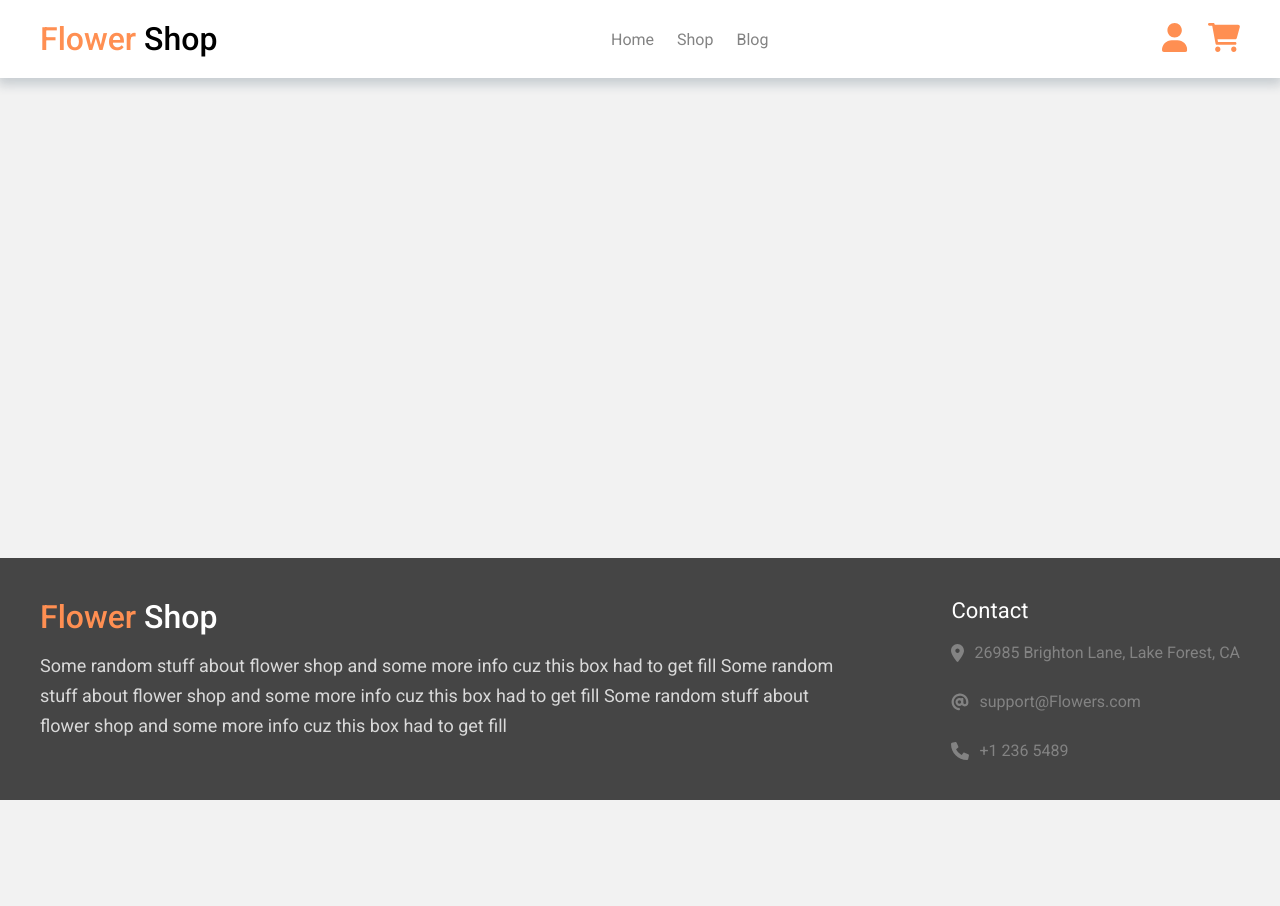
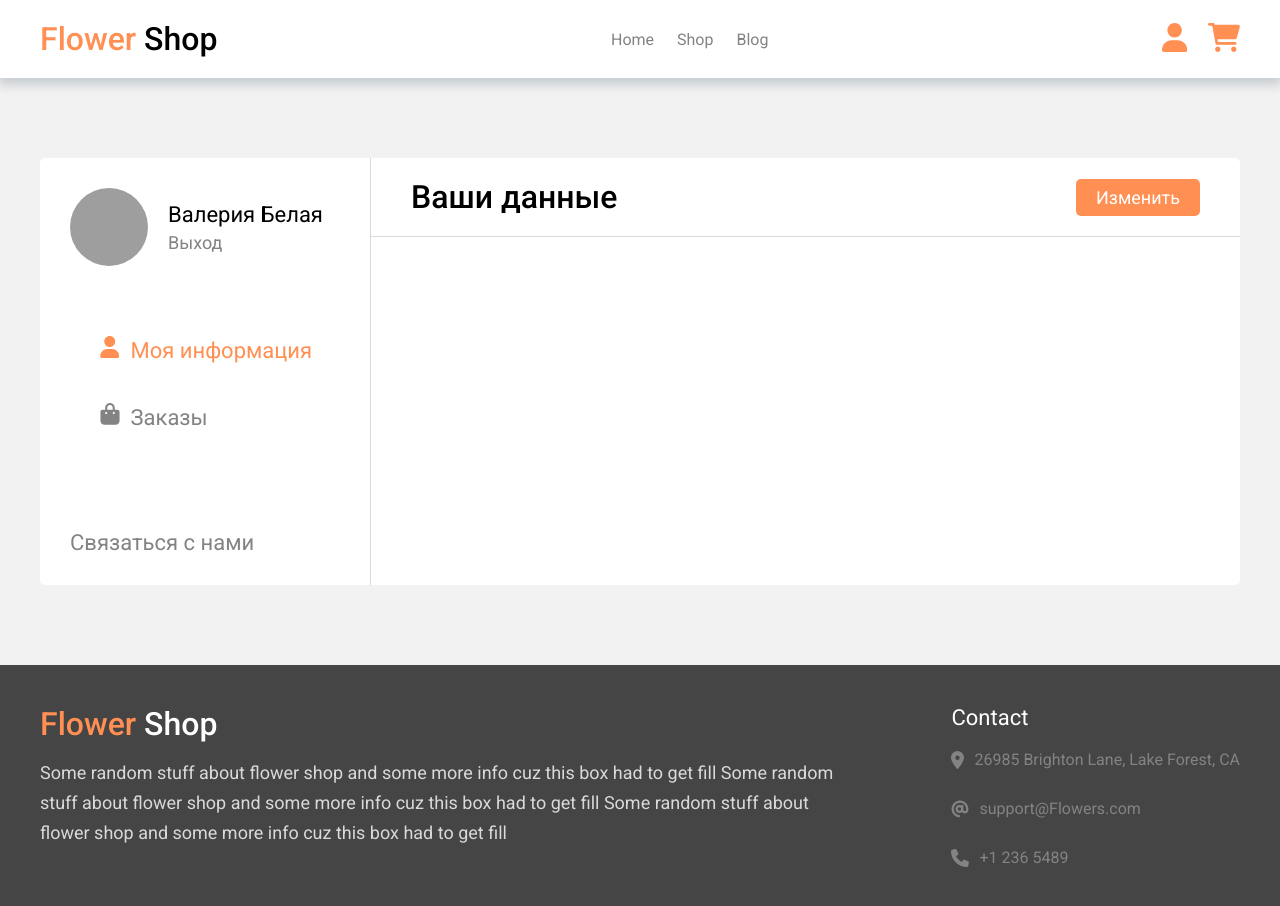
Before and after one commit to RuslanBeliy/flower-shop, a Vue app: page /user-panel/info in a window 1280 px wide. Before the commit the page ends 800 px from the top, so only its background shows below. Built offline with nearby package versions, Linux system fonts and the light colour scheme; grey boxes are pictures that could not be loaded.

Commit message:
create orders page

```diff
--- a/src/components/icons/BagIcon.vue
+++ b/src/components/icons/BagIcon.vue
@@ -6,11 +6,9 @@
     width="20"
     height="23"
     viewBox="0 0 20 23"
-    fill="none"
   >
     <path
       d="M5 5C5 2.23839 7.23661 0 10 0C12.7634 0 15 2.23839 15 5V7.14286H17.8571C19.0402 7.14286 20 8.10268 20 9.28571V18.5714C20 20.9375 18.0804 22.8571 15.7143 22.8571H4.28571C1.91875 22.8571 0 20.9375 0 18.5714V9.28571C0 8.10268 0.959375 7.14286 2.14286 7.14286H5V5ZM7.14286 7.14286H12.8571V5C12.8571 3.42187 11.5759 2.14286 10 2.14286C8.42411 2.14286 7.14286 3.42187 7.14286 5V7.14286ZM6.07143 11.4286C6.66518 11.4286 7.14286 10.9509 7.14286 10.3571C7.14286 9.76339 6.66518 9.28571 6.07143 9.28571C5.47768 9.28571 5 9.76339 5 10.3571C5 10.9509 5.47768 11.4286 6.07143 11.4286ZM13.9286 9.28571C13.3348 9.28571 12.8571 9.76339 12.8571 10.3571C12.8571 10.9509 13.3348 11.4286 13.9286 11.4286C14.5223 11.4286 15 10.9509 15 10.3571C15 9.76339 14.5223 9.28571 13.9286 9.28571Z"
-      fill="#838383"
     />
   </svg>
 </template>
--- /dev/null
+++ b/src/components/orders/OrderCard.vue
@@ -0,0 +1,94 @@
+<script setup lang="ts"></script>
+
+<template>
+  <li class="order-card">
+    <div class="header">
+      <span>order code <strong>96541</strong></span>
+      <span>date <strong>2022/09/01</strong></span>
+      <span>price <strong>2500$</strong></span>
+    </div>
+    <div class="orders">
+      <div class="orders__img">
+        <img
+          src="https://w.forfun.com/fetch/e4/e4505ab5bb7e47d7a21a105205872dff.jpeg"
+          alt=""
+        />
+      </div>
+      <div class="orders__img">
+        <img
+          src="https://w.forfun.com/fetch/e4/e4505ab5bb7e47d7a21a105205872dff.jpeg"
+          alt=""
+        />
+      </div>
+      <div class="orders__img">
+        <img
+          src="https://w.forfun.com/fetch/e4/e4505ab5bb7e47d7a21a105205872dff.jpeg"
+          alt=""
+        />
+      </div>
+      <div class="orders__img">
+        <img
+          src="https://w.forfun.com/fetch/e4/e4505ab5bb7e47d7a21a105205872dff.jpeg"
+          alt=""
+        />
+      </div>
+      <div class="orders__img">
+        <img
+          src="https://w.forfun.com/fetch/e4/e4505ab5bb7e47d7a21a105205872dff.jpeg"
+          alt=""
+        />
+      </div>
+      <div class="orders__img">
+        <img
+          src="https://w.forfun.com/fetch/e4/e4505ab5bb7e47d7a21a105205872dff.jpeg"
+          alt=""
+        />
+      </div>
+      <div class="orders__img">
+        <img
+          src="https://w.forfun.com/fetch/e4/e4505ab5bb7e47d7a21a105205872dff.jpeg"
+          alt=""
+        />
+      </div>
+      <div class="orders__img">
+        <img
+          src="https://w.forfun.com/fetch/e4/e4505ab5bb7e47d7a21a105205872dff.jpeg"
+          alt=""
+        />
+      </div>
+    </div>
+  </li>
+</template>
+
+<style scoped lang="scss">
+.header {
+  margin-bottom: 25px;
+  span {
+    margin-right: 30px;
+    font-size: 20px;
+
+    strong {
+      font-weight: 400;
+      color: var(--black-color);
+    }
+  }
+}
+
+.orders {
+  display: flex;
+  flex-wrap: wrap;
+  gap: 15px;
+  &__img {
+    width: 110px;
+    height: 110px;
+    border-radius: 5px;
+    overflow: hidden;
+
+    img {
+      width: 100%;
+      height: 100%;
+      object-fit: cover;
+    }
+  }
+}
+</style>
--- a/src/components/posts/PostCard.vue
+++ b/src/components/posts/PostCard.vue
@@ -43,14 +43,10 @@ const linkTo = computed(() => ({
 </template>
 
 <style scoped lang="scss">
-@import '../../styles/mixins';
-
 .post-card {
   background: var(--white-color);
   border-radius: 5px;
   overflow: hidden;
-
-  @include card-hover;
 }
 
 .img {
--- a/src/components/ui/BaseButton.vue
+++ b/src/components/ui/BaseButton.vue
@@ -26,7 +26,7 @@ const isIcon = computed(
   font-family: Roboto, sans-serif;
   border: none;
   cursor: pointer;
-  padding: 10px 20px;
+  padding: 8px 20px;
   border-radius: 5px;
   color: var(--white-color);
   font-size: 18px;
--- /dev/null
+++ b/src/components/ui/BaseUserPanel.vue
@@ -0,0 +1,32 @@
+<script setup lang="ts"></script>
+
+<template>
+  <section class="base-panel">
+    <div class="header">
+      <slot name="header" />
+    </div>
+
+    <div class="content">
+      <slot />
+    </div>
+  </section>
+</template>
+
+<style scoped lang="scss">
+.base-panel {
+  border-left: 1px solid var(--third-color);
+  height: 100%;
+}
+.header {
+  display: flex;
+  align-items: center;
+  justify-content: space-between;
+  gap: 20px;
+  padding: 20px 40px;
+  border-bottom: 1px solid var(--third-color);
+}
+
+.content {
+  padding: 20px;
+}
+</style>
--- a/src/pages/user/TheUser.vue
+++ b/src/pages/user/TheUser.vue
@@ -3,6 +3,9 @@ import BaseContainer from '@/components/ui/BaseContainer.vue';
 import BaseAvatar from '@/components/ui/BaseAvatar.vue';
 import BaseTitle from '@/components/ui/BaseTitle.vue';
 import BaseButton from '@/components/ui/BaseButton.vue';
+import UserIcon from '@/components/icons/UserIcon.vue';
+import BagIcon from '@/components/icons/BagIcon.vue';
+import { routes } from '@/router.ts';
 </script>
 
 <template>
@@ -25,14 +28,18 @@ import BaseButton from '@/components/ui/BaseButton.vue';
           <nav class="nav">
             <ul class="nav__list">
               <li>
-                <RouterLink to="/">Моя информация</RouterLink>
+                <RouterLink :to="{ name: routes.userInfo }"
+                  ><UserIcon /> Моя информация</RouterLink
+                >
               </li>
               <li>
-                <RouterLink to="/">Заказы</RouterLink>
+                <RouterLink :to="{ name: routes.userOrders }"
+                  ><BagIcon /> Заказы</RouterLink
+                >
               </li>
             </ul>
           </nav>
-          <p>Contact with us</p>
+          <p class="sidebar__contact">Связаться с нами</p>
         </aside>
 
         <div class="main-info">
@@ -50,15 +57,18 @@ import BaseButton from '@/components/ui/BaseButton.vue';
 
 .wrapper {
   display: flex;
-  padding: 0 60px 0 30px;
   background: var(--white-color);
   border-radius: 5px;
 }
 
 .sidebar {
-  padding: 30px 0;
+  padding: 30px;
   width: 330px;
-  border-right: 1px solid var(--third-color);
+  flex-shrink: 0;
+
+  &__contact {
+    font-size: 22px;
+  }
 }
 
 .user-data {
@@ -78,9 +88,10 @@ import BaseButton from '@/components/ui/BaseButton.vue';
 }
 
 .nav {
-  margin-bottom: 50px;
+  margin-bottom: 100px;
 
   &__list {
+    padding-left: 30px;
     font-size: 22px;
 
     li {
@@ -90,8 +101,38 @@ import BaseButton from '@/components/ui/BaseButton.vue';
     }
 
     a {
-      padding: 20px 0;
+      gap: 10px;
+      padding: 15px 0;
+      transition: all 0.2s ease;
+
+      &:hover {
+        color: var(--primary-color);
+
+        svg {
+          fill: var(--primary-color);
+          transition: all 0.2s ease;
+        }
+      }
+
+      svg {
+        width: 20px;
+        height: 22px;
+        fill: var(--secondary-color);
+        margin-right: 5px;
+      }
+
+      &.router-link-active {
+        color: var(--primary-color);
+
+        svg {
+          fill: var(--primary-color);
+        }
+      }
     }
   }
 }
+
+.main-info {
+  flex-grow: 1;
+}
 </style>
--- /dev/null
+++ b/src/pages/user/user-information/TheUserInformation.vue
@@ -0,0 +1,16 @@
+<script setup lang="ts">
+import BaseTitle from '@/components/ui/BaseTitle.vue';
+import BaseUserPanel from '@/components/ui/BaseUserPanel.vue';
+import BaseButton from '@/components/ui/BaseButton.vue';
+</script>
+
+<template>
+  <BaseUserPanel>
+    <template #header>
+      <BaseTitle size="l" tag="h2">Ваши данные</BaseTitle>
+      <BaseButton>Изменить</BaseButton>
+    </template>
+  </BaseUserPanel>
+</template>
+
+<style scoped lang="scss"></style>
--- /dev/null
+++ b/src/pages/user/user-orders/TheUserOrders.vue
@@ -0,0 +1,35 @@
+<script setup lang="ts">
+import BaseUserPanel from '@/components/ui/BaseUserPanel.vue';
+import BaseTitle from '@/components/ui/BaseTitle.vue';
+import OrderCard from '@/components/orders/OrderCard.vue';
+</script>
+
+<template>
+  <BaseUserPanel>
+    <template #header>
+      <BaseTitle tag="h2" size="l">Ваши заказы</BaseTitle>
+    </template>
+
+    <ul class="list">
+      <li>
+        <OrderCard />
+      </li>
+      <li>
+        <OrderCard />
+      </li>
+      <li>
+        <OrderCard />
+      </li>
+    </ul>
+  </BaseUserPanel>
+</template>
+
+<style scoped lang="scss">
+.list {
+  li {
+    &:not(:last-child) {
+      margin-bottom: 40px;
+    }
+  }
+}
+</style>
--- a/src/router.ts
+++ b/src/router.ts
@@ -8,6 +8,8 @@ import TheFullInfoShop from '@/pages/shop-item/TheFullInfoShop.vue';
 import TheFullBlog from '@/pages/full-blog/TheFullBlog.vue';
 import TheLogin from '@/pages/login/TheLogin.vue';
 import TheRegister from '@/pages/register/TheRegister.vue';
+import TheUserInformation from '@/pages/user/user-information/TheUserInformation.vue';
+import TheUserOrders from '@/pages/user/user-orders/TheUserOrders.vue';
 
 export const routes = {
   main: 'main',
@@ -15,6 +17,8 @@ export const routes = {
   blog: 'blog',
   cart: 'cart',
   userPanel: 'user-panel',
+  userInfo: 'user-info',
+  userOrders: 'user-orders',
   shopFullInfo: 'shop-full-info',
   blogFullInfo: 'blog-full-info',
   login: 'login',
@@ -34,7 +38,16 @@ const router = createRouter({
     { path: '/blog', name: routes.blog, component: TheBlog },
     { path: '/blog/:id', name: routes.blogFullInfo, component: TheFullBlog },
     { path: '/cart', name: routes.cart, component: TheCart },
-    { path: '/user-panel', name: routes.userPanel, component: TheUser },
+    {
+      path: '/user-panel',
+      name: routes.userPanel,
+      component: TheUser,
+      redirect: { name: routes.userInfo },
+      children: [
+        { path: 'info', name: routes.userInfo, component: TheUserInformation },
+        { path: 'orders', name: routes.userOrders, component: TheUserOrders },
+      ],
+    },
     { path: '/login', name: routes.login, component: TheLogin },
     { path: '/register', name: routes.register, component: TheRegister },
   ],
```
Also changed, not shown: src/components/icons/QuestionIcon.vue (added, +25 -0 lines), public/auth/1.png (added), public/auth/2.png (added).
